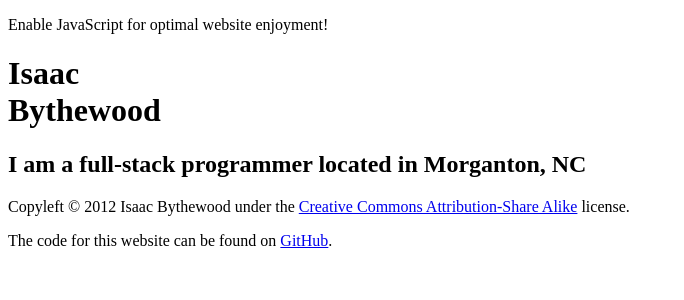
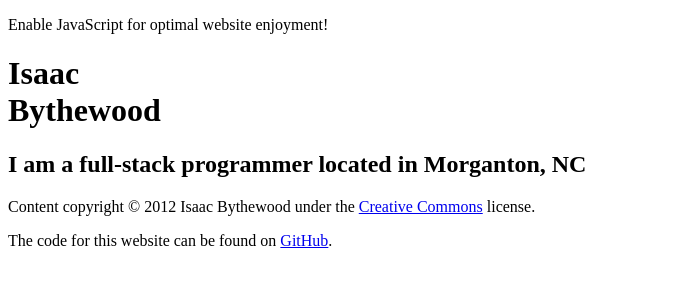
Before and after one commit to overshard/isaacbythewood.com, a Django app: template framework/core/templates/core/base.html in a window 1280 px wide. Shown: the top 300 px of the page, without its empty margins (0-684 px from the left). Run offline with Django 3.2, Linux system fonts and the light colour scheme; the template is opened without the code that fills it, so the values that code supplies are empty; some libraries are stand-ins or nearby versions.

Commit message:
Fixes to content license, added a title to todobin github link.

```diff
--- a/framework/core/templates/core/base.html
+++ b/framework/core/templates/core/base.html
@@ -75,7 +75,7 @@
                     </div>
 
                     <footer>
-                        <p>Copyleft &copy; {% now "Y" %} Isaac Bythewood under the <a href="http://creativecommons.org/licenses/by-sa/3.0/us/" title="Free as in free speech.">Creative Commons Attribution-Share Alike</a> license.</p>
+                        <p>Content copyright &copy; {% now "Y" %} Isaac Bythewood under the <a href="http://creativecommons.org/licenses/by/3.0/" title="Free as in free speech.">Creative Commons</a> license.</p>
                         <p>The code for this website can be found on <a href="https://github.com/overshard/django-isaac" title="Use it however you want.">GitHub</a>.</p>
                     </footer>
                 </div>
--- a/framework/core/templates/core/home.html
+++ b/framework/core/templates/core/home.html
@@ -55,7 +55,7 @@
     <section id="latest">
         <aside>Latest</aside>
         <h2>Todobin, the todolist for neatniks on the go.</h2>
-        <p>Provides short-urls for sharing lists with friends and a mobile view for viewing your lists on your phone. Checkout the code on <a href="https://github.com/overshard/node-todobin.git">GitHub</a>!</p>
+        <p>Provides short-urls for sharing lists with friends and a mobile view for viewing your lists on your phone. Checkout the code on <a href="https://github.com/overshard/node-todobin.git" title="The best place to find any of my code.">GitHub</a>!</p>
         <a href="http://node-todobin.herokuapp.com/" title="An easy way to create and share checkable lists.">
             <img src="/static/core/imgs/todobin.png" alt="Todobin Header">
         </a>
```
